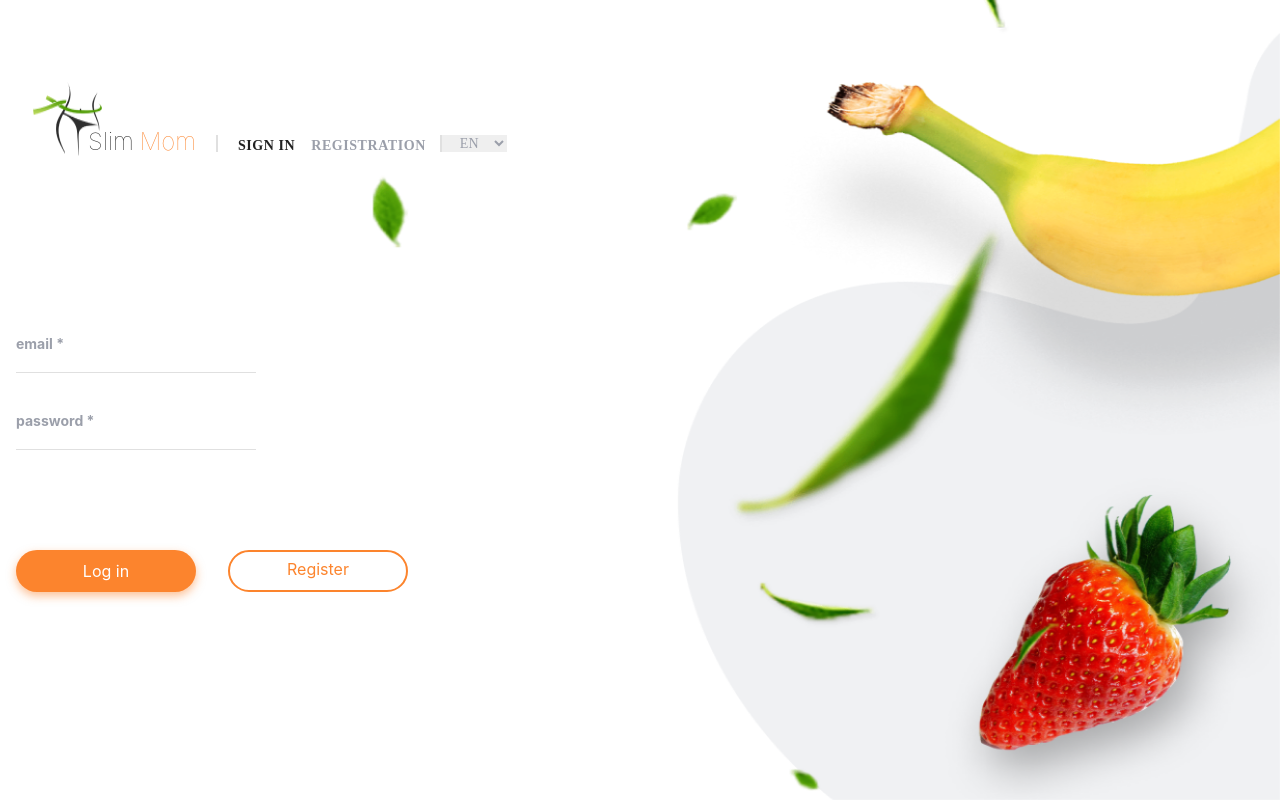
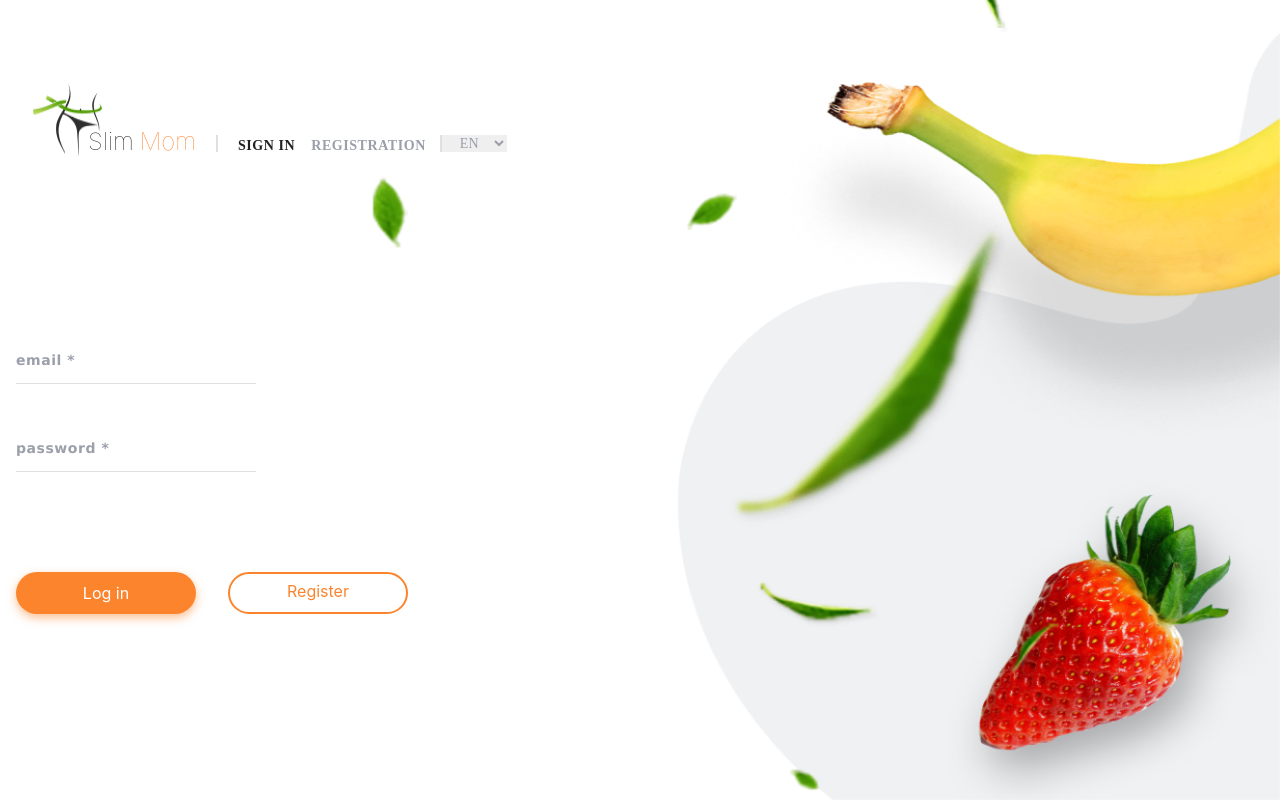
Before and after one commit to Tripoli80/slim-mom-front, a React (Create React App) app: page /singin in a window 1280 px wide. Built offline with nearby package versions, Linux system fonts and the light colour scheme.

Commit message:
add animation

```diff
--- a/src/components/AuthForms/AuthForm.styled.js
+++ b/src/components/AuthForms/AuthForm.styled.js
@@ -43,16 +43,32 @@ export const AuthFormTitle = styled.h3`
   }
 `
 
+export const AuthFormItemWrap = styled.div`
+  position: relative;
+  margin-bottom: 40px;
+`
+
 export const AuthFormLabel = styled.label`
+  position: absolute;
+  top: 50%;
+  left: 0;
+  transform: translateY(-50%);
+  transition: 250ms cubic-bezier(0.4, 0, 0.2, 1);
+
+  font-family: 'Verdana';
   font-size: 14px;
   font-weight: 700;
+  line-height: calc(17 / 14);
+  letter-spacing: 0.04em;
   color: #9b9faa;
 `;
 
 export const AuthFormItem = styled(Field)`
-  margin-bottom: 40px;
+display: inline-block;
+
   padding-bottom: 2px;
   width: 100%;
+  height: 48px;
   background-color: transparent;
   outline: none;
   font-family: 'Verdana';
@@ -62,6 +78,11 @@ export const AuthFormItem = styled(Field)`
   color: #000000;
   border: none;
   border-bottom: 1px solid #E0E0E0;
+
+  &:focus ~ label,
+  &:valid ~ label {
+    top: 0;
+  }
 
   @media screen and (min-width: 768px) {
     width: 240px;
--- a/src/components/AuthForms/LoginForm.js
+++ b/src/components/AuthForms/LoginForm.js
@@ -1,7 +1,7 @@
 import { Formik } from 'formik';
 import { useDispatch } from 'react-redux';
 import { login } from 'redux/auth/authOperations';
-import { AuthFormWrapper, AuthFormLabel, AuthFormItem, AuthBtnsWrapper, AuthFormNavLink } from 'components/AuthForms/AuthForm.styled';
+import { AuthFormWrapper, AuthFormLabel, AuthFormItem, AuthBtnsWrapper, AuthFormNavLink, AuthFormItemWrap } from 'components/AuthForms/AuthForm.styled';
 import { Button } from 'components/Button/Button';
 import { Translator } from 'components/language/translator';
 
@@ -22,10 +22,14 @@ export const LoginForm = () => {
   return (
     <Formik onSubmit={handleSubmit} initialValues={{ email: '', password: '' }}>
       <AuthFormWrapper>
-        <AuthFormLabel>{Translator('email')}</AuthFormLabel>
-        <AuthFormItem type="email" name="email" required />
-        <AuthFormLabel>{Translator('password')}</AuthFormLabel>
-        <AuthFormItem type="password" name="password" required />
+        <AuthFormItemWrap>
+          <AuthFormItem type="email" name="email" id="email" required />
+          <AuthFormLabel htmlFor='email'>{Translator('email')}</AuthFormLabel>
+        </AuthFormItemWrap>
+        <AuthFormItemWrap>
+          <AuthFormItem type="password" name="password" id="password" required />
+          <AuthFormLabel htmlFor='password'>{Translator('password')}</AuthFormLabel>
+        </AuthFormItemWrap>
         <AuthBtnsWrapper>
           <Button type="submit">{Translator('logIn')}</Button>
           <AuthFormNavLink to="/registration">
```
